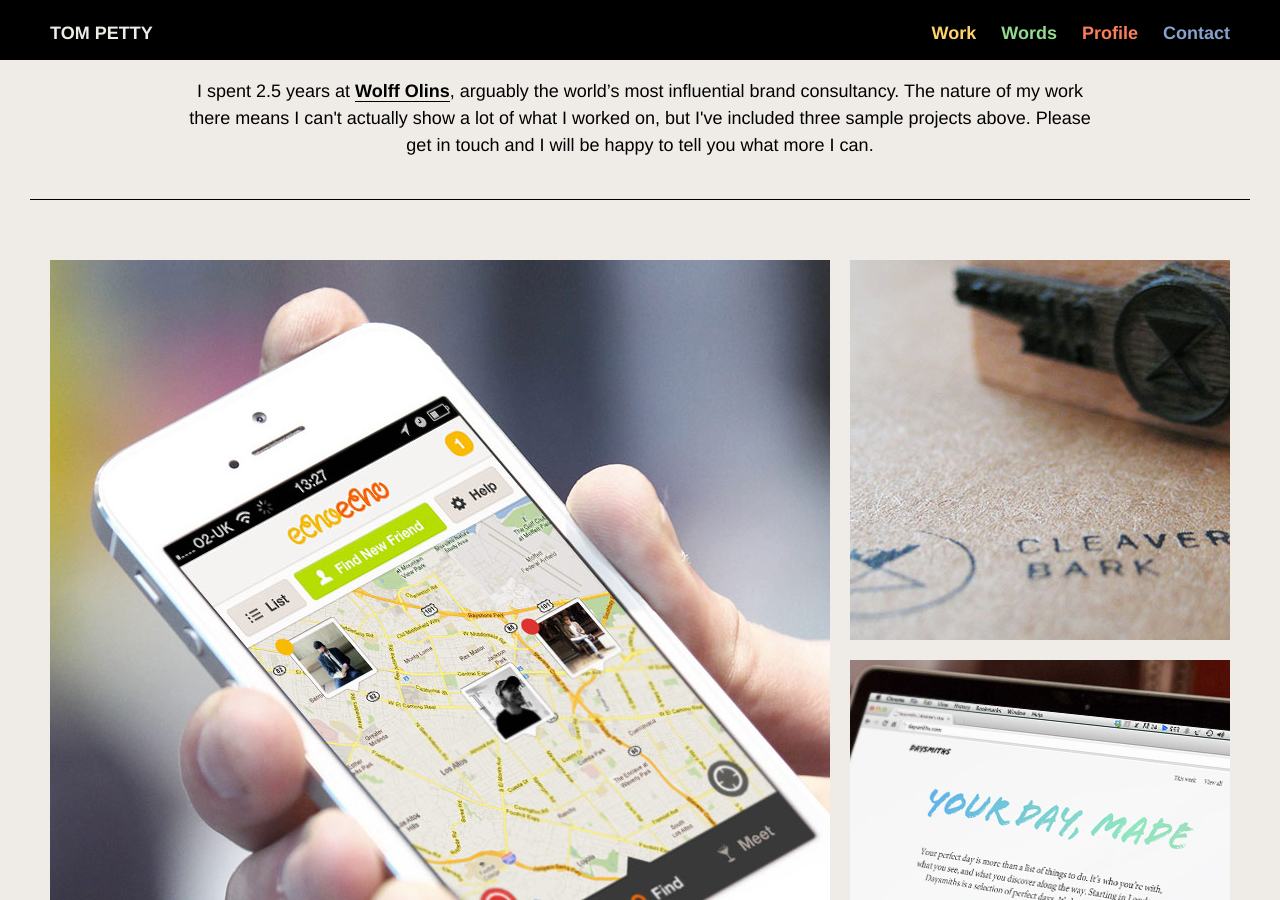
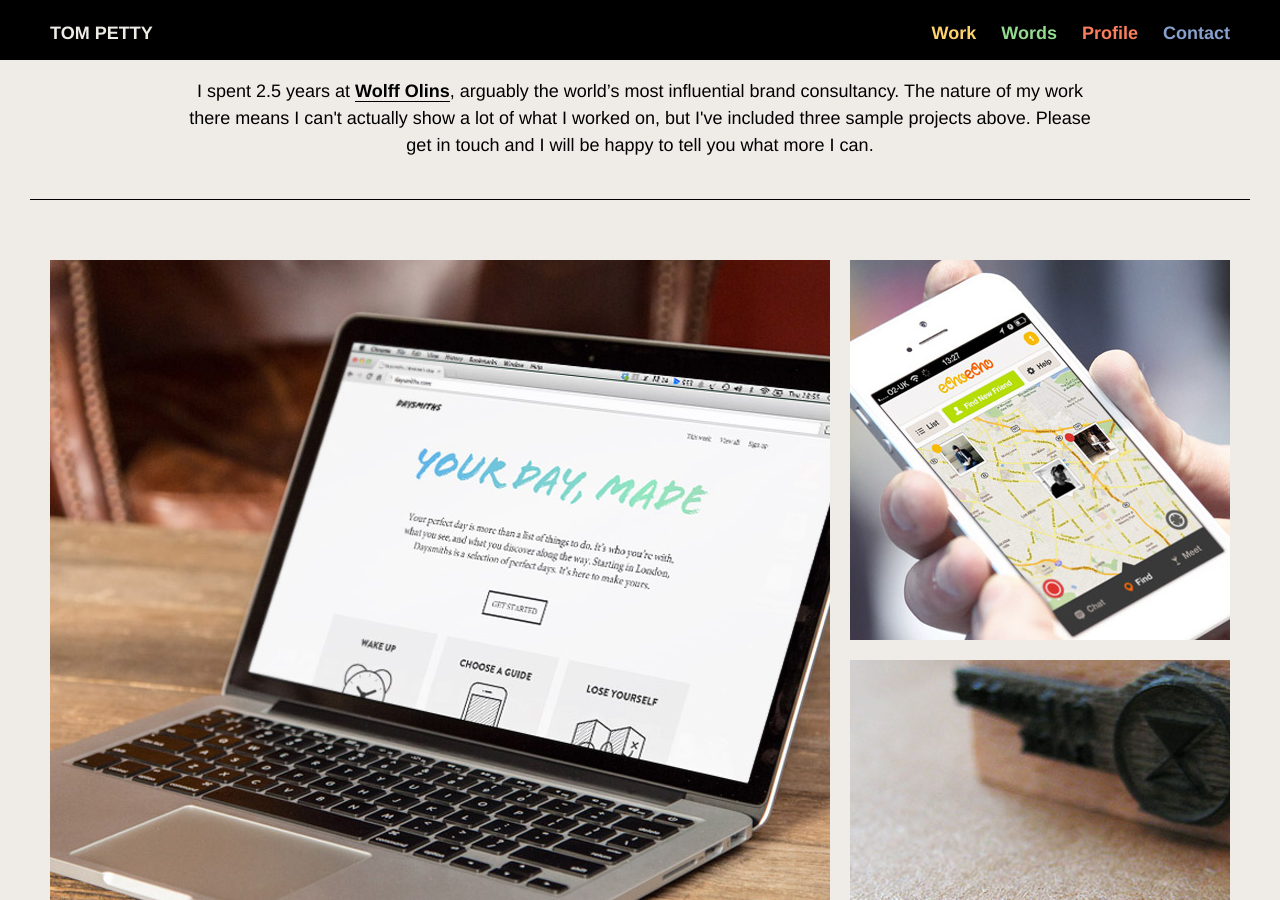
Before and after one commit to anothertompetty/portfolio, a Jekyll site: the page built from index.html, in a window 1280 px wide and 900 px high, scrolled down 727 px. Built offline with Jekyll 4.4.1, drawn with Linux system fonts in a browser that asks for light colours; nearby versions of some CDN libraries; Markdown is read by kramdown in place of the engine named in the settings.

Commit message:
re-jigging projects

```diff
--- a/index.html
+++ b/index.html
@@ -31,11 +31,11 @@
 
 	<section class="contain all-work-first cf">
 
-		<a href="echoecho.html"><img src="img/work/echoecho3.jpg" class="left-big-image"></a>
+		<a href="daysmiths.html"><img src="img/work/daysmiths_large.jpg" class="left-big-image"></a>
 
-		<a href="cleaver.html"><img src="img/work/cleaver.jpg" class="right-small-image top"></a>
+		<a href="echoecho.html"><img src="img/work/echoecho_small.jpg" class="right-small-image top"></a>
 
-		<a href="daysmiths.html"><img src="img/work/daysmiths.jpg" class="right-small-image bottom"></a>
+		<a href="cleaver.html"><img src="img/work/cleaver.jpg" class="right-small-image bottom"></a>
 
 	</section>
 
```
Also changed, not shown: img/work/daysmiths_large.jpg (added).
